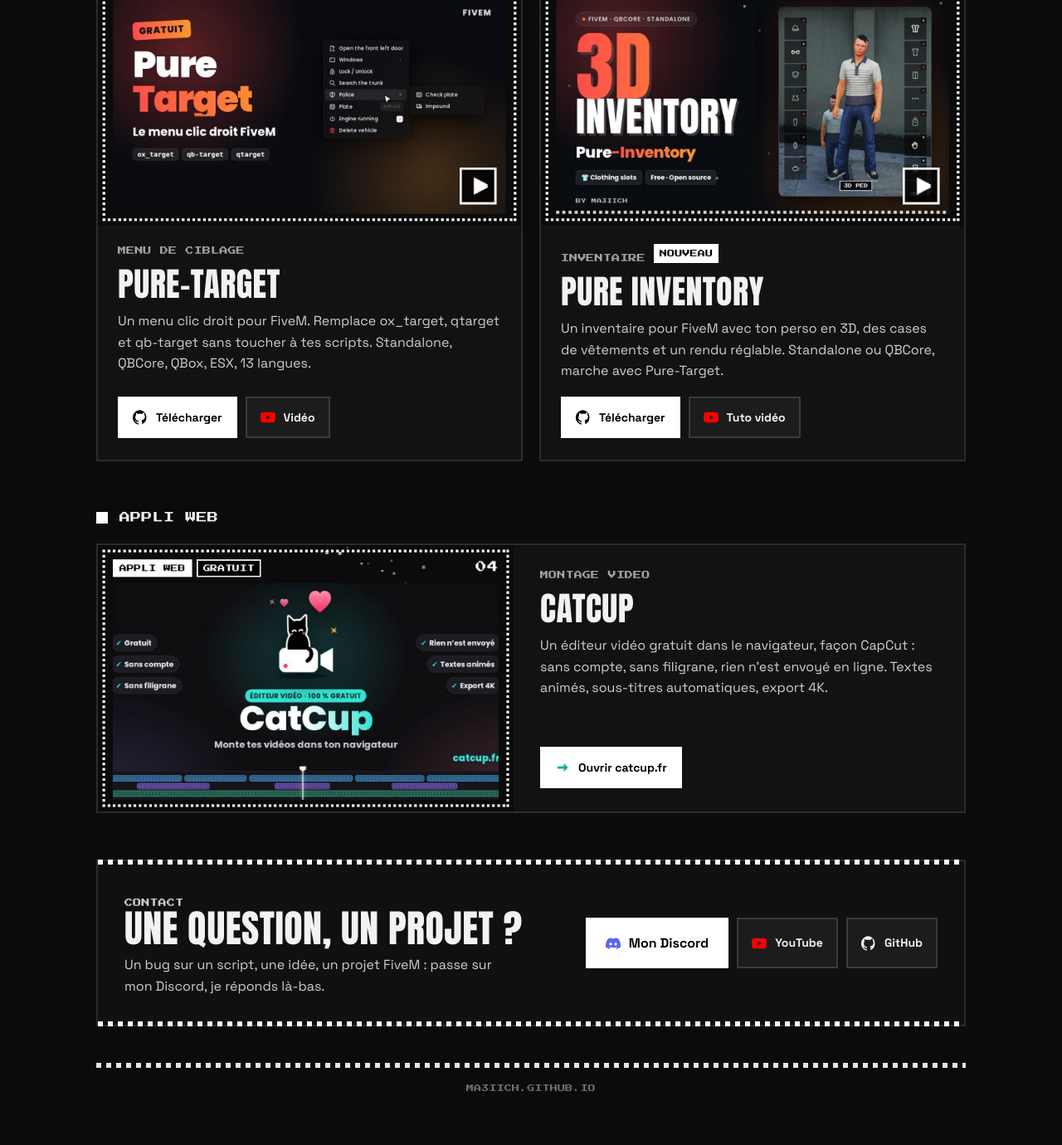
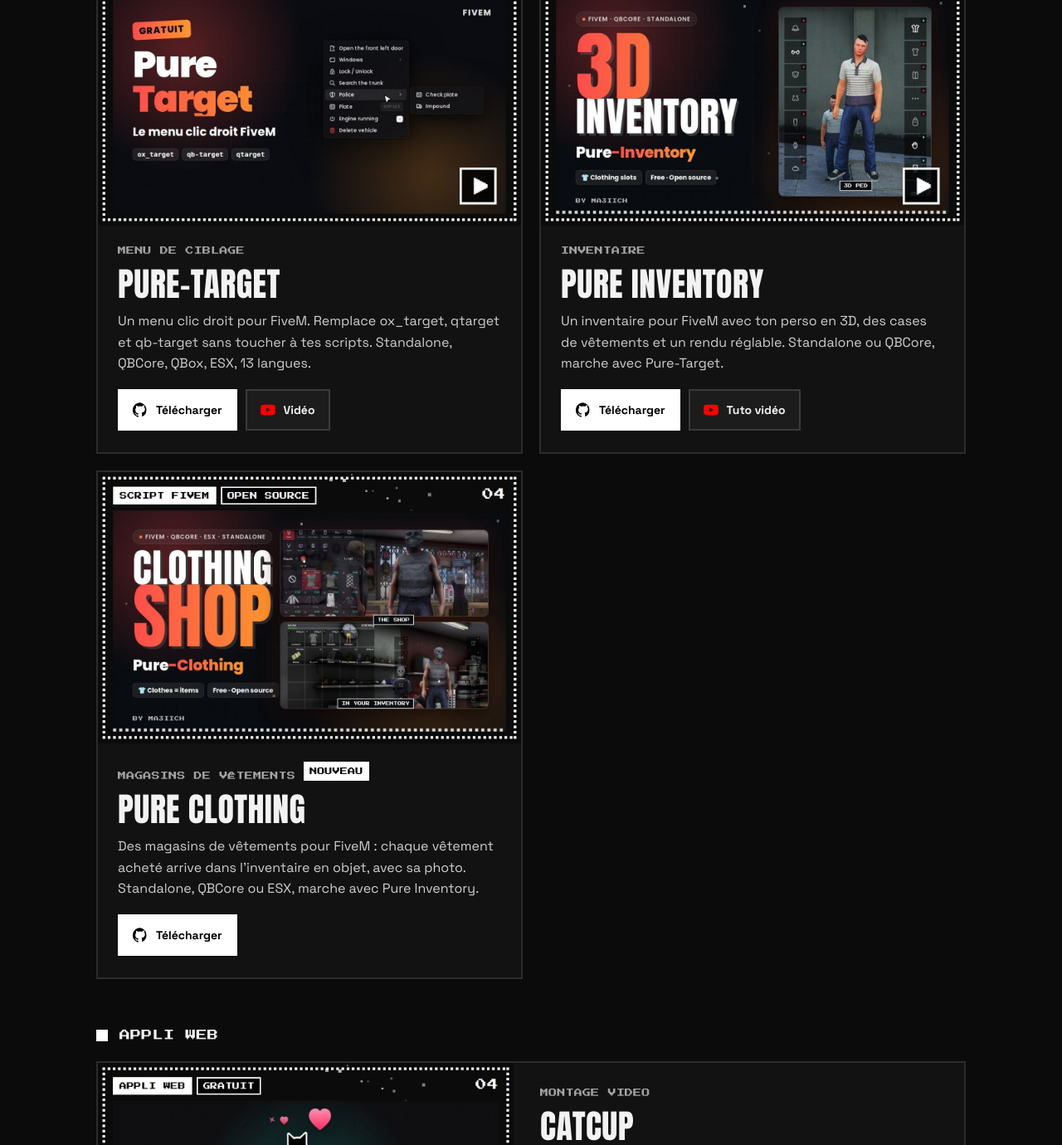
Before and after one commit to ma3iich/ma3iich.github.io, a plain HTML site: page index.html in a window 1280 px wide. Shown: the part 1017-2397 px from the top of the page at 83% size. Drawn offline with Linux system fonts and the light colour scheme.

Commit message:
Portfolio : carte Pure Clothing (magasins de vêtements), Pure Inventory n'est plus « nouveau »

```diff
--- a/index.html
+++ b/index.html
@@ -4,11 +4,11 @@
   <meta charset="utf-8">
   <meta name="viewport" content="width=device-width, initial-scale=1">
   <title>ma3iich — Projets</title>
-  <meta name="description" content="Les projets de ma3iich : le serveur GTA RP Pure, les scripts FiveM Pure-Target et Pure Inventory, l'éditeur vidéo CatCup.">
+  <meta name="description" content="Les projets de ma3iich : le serveur GTA RP Pure, les scripts FiveM Pure-Target, Pure Inventory et Pure Clothing, l'éditeur vidéo CatCup.">
   <meta name="theme-color" content="#0b0b0b">
   <meta property="og:type" content="website">
   <meta property="og:title" content="ma3iich — Projets">
-  <meta property="og:description" content="Le serveur GTA RP Pure, les scripts FiveM Pure-Target et Pure Inventory, l'éditeur vidéo CatCup.">
+  <meta property="og:description" content="Le serveur GTA RP Pure, les scripts FiveM Pure-Target, Pure Inventory et Pure Clothing, l'éditeur vidéo CatCup.">
   <meta property="og:url" content="https://ma3iich.github.io/">
   <meta property="og:image" content="https://ma3iich.github.io/assets/pure.jpg">
   <link rel="icon" type="image/png" href="assets/avatar.png">
@@ -190,12 +190,25 @@
           <img src="assets/pure-inventory.jpg" alt="Pure Inventory, l'inventaire FiveM avec perso en 3D" width="1280" height="820" loading="lazy">
         </a>
         <div class="corps">
-          <p class="etiq pixel">INVENTAIRE<span class="nouveau">NOUVEAU</span></p>
+          <p class="etiq pixel">INVENTAIRE</p>
           <h2 class="anton">PURE INVENTORY</h2>
           <p class="desc">Un inventaire pour FiveM avec ton perso en 3D, des cases de vêtements et un rendu réglable. Standalone ou QBCore, marche avec Pure-Target.</p>
           <div class="actions">
             <a class="btn btn--plein" href="https://github.com/ma3iich/pure_inventory"><svg><use href="#i-github"/></svg>Télécharger</a>
             <a class="btn" href="https://www.youtube.com/watch?v=n8H1ayGNnV0"><svg class="c-youtube"><use href="#i-youtube"/></svg>Tuto vidéo</a>
+          </div>
+        </div>
+      </article>
+      <article class="carte">
+        <a class="media" href="https://github.com/ma3iich/pure_clothing" aria-label="Voir Pure Clothing sur GitHub">
+          <img src="assets/pure-clothing.jpg" alt="Pure Clothing, les magasins de vêtements FiveM qui donnent des objets" width="1280" height="820" loading="lazy">
+        </a>
+        <div class="corps">
+          <p class="etiq pixel">MAGASINS DE VÊTEMENTS<span class="nouveau">NOUVEAU</span></p>
+          <h2 class="anton">PURE CLOTHING</h2>
+          <p class="desc">Des magasins de vêtements pour FiveM : chaque vêtement acheté arrive dans l'inventaire en objet, avec sa photo. Standalone, QBCore ou ESX, marche avec Pure Inventory.</p>
+          <div class="actions">
+            <a class="btn btn--plein" href="https://github.com/ma3iich/pure_clothing"><svg><use href="#i-github"/></svg>Télécharger</a>
           </div>
         </div>
       </article>
```
Also changed, not shown: assets/pure-clothing.jpg (added), 1 other file.
